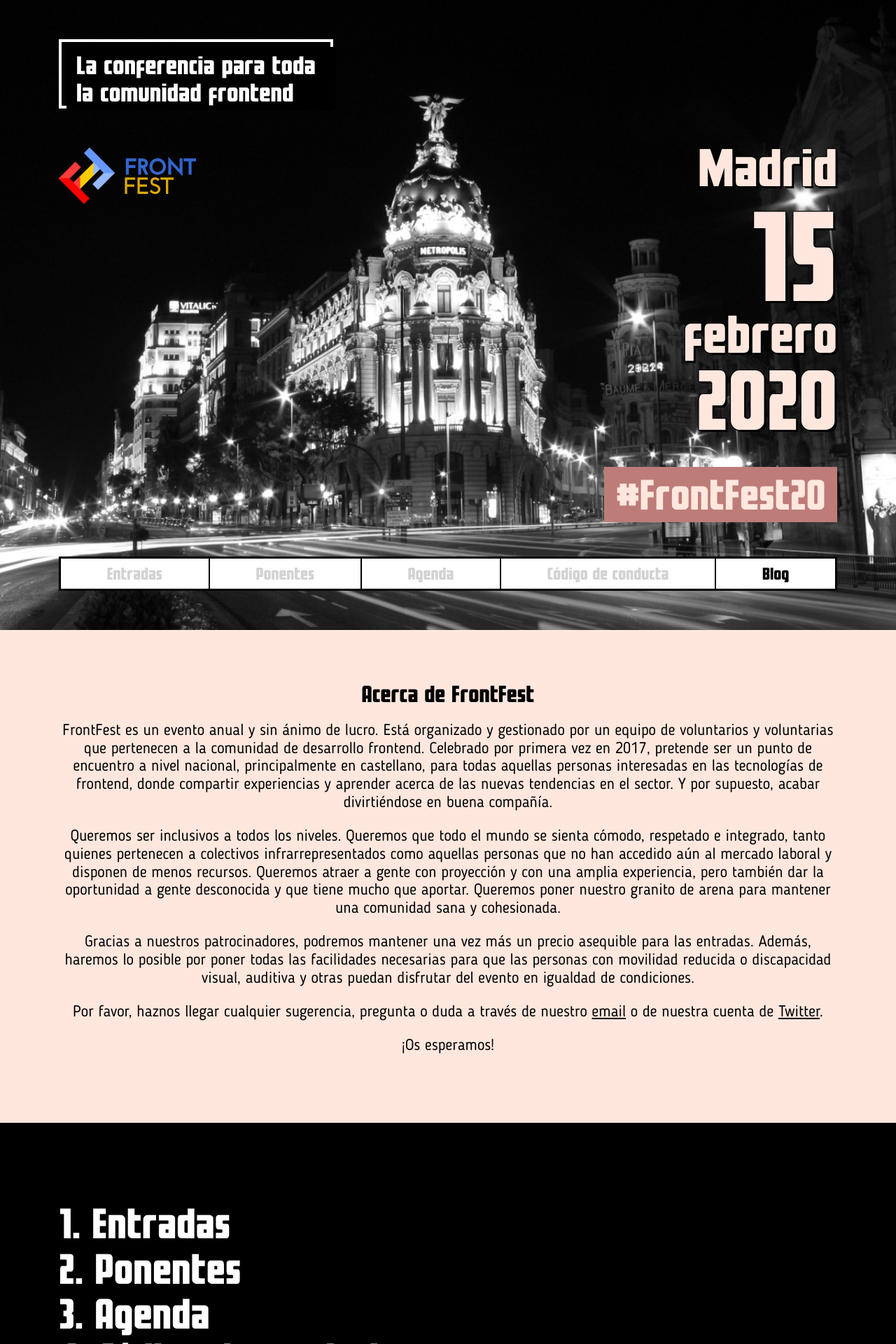
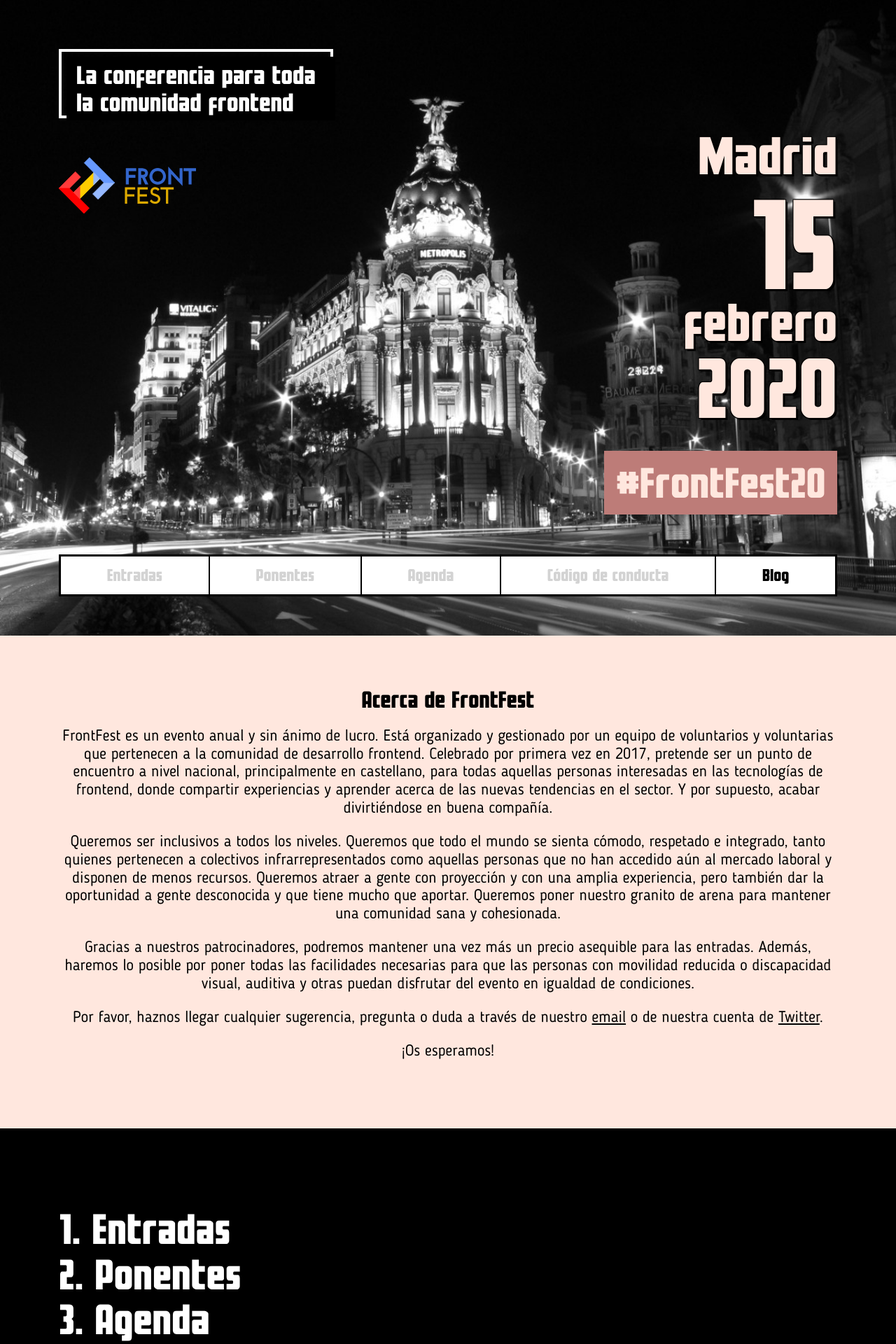
Before and after one commit to frontfest/beta, a Jekyll site: the page built from index.html, in a window 1280 px wide. Shown: the top 1920 px of the page at 70% size. Built offline with Jekyll 4.4.1, drawn with Linux system fonts in a browser that asks for light colours.

Commit message:
Fix responsive

```diff
--- a/assets/css/main.css
+++ b/assets/css/main.css
@@ -109,7 +109,6 @@
 /* HEADER */
 
 .big-intro {
-    height: 100vh;
     font-family: var(--title-font);
     font-weight: normal;
     text-align: right;
@@ -132,7 +131,7 @@
 }
 
 .big-intro-inside-top {
-    padding: var(--padding-top-bottom-small) var(--padding-left-right);
+    padding: var(--padding-top-bottom) var(--padding-left-right);
     display: flex;
     flex-direction: column;
     flex-grow: 1;
@@ -181,6 +180,7 @@
     color: #FFE7DE;
     flex-direction: column;
     justify-content: flex-end;
+    padding-top: 8rem;
     text-shadow:
         3px 3px 0 #000,
       -1px -1px 0 #000,
@@ -215,7 +215,7 @@
 
 .big-intro-inside-top .right .line-5 div a {
     font-size: 4rem;
-    padding: 0.6rem 1.2rem;
+    padding: 1rem 1.2rem;
     background-color: var(--secondary-color);
     text-shadow: none;
     text-decoration: none;
@@ -263,7 +263,7 @@
     display: block;
     height: 100%;
     width: 100%;
-    padding: 0.6rem 1.2rem;
+    padding: 1rem 1.2rem;
     font-family: var(--title-font);
     color: lightgray;
     cursor: not-allowed;
```
